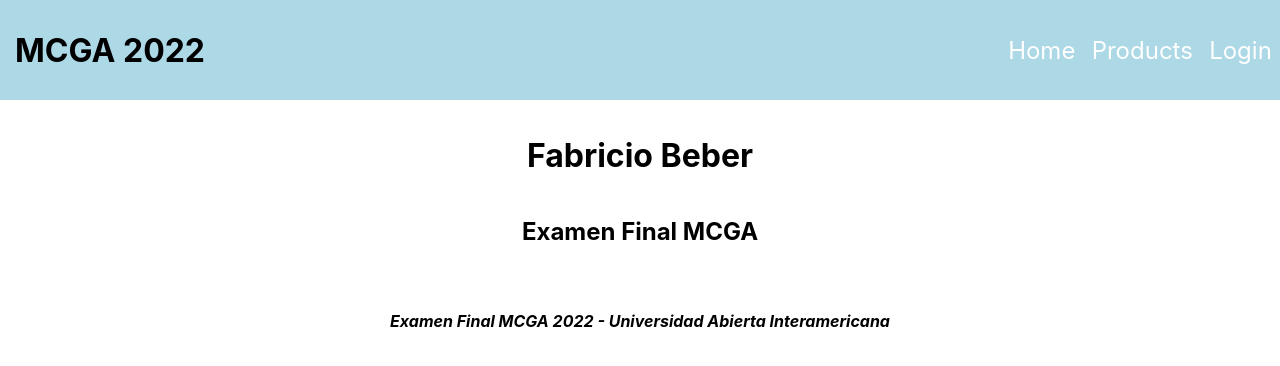
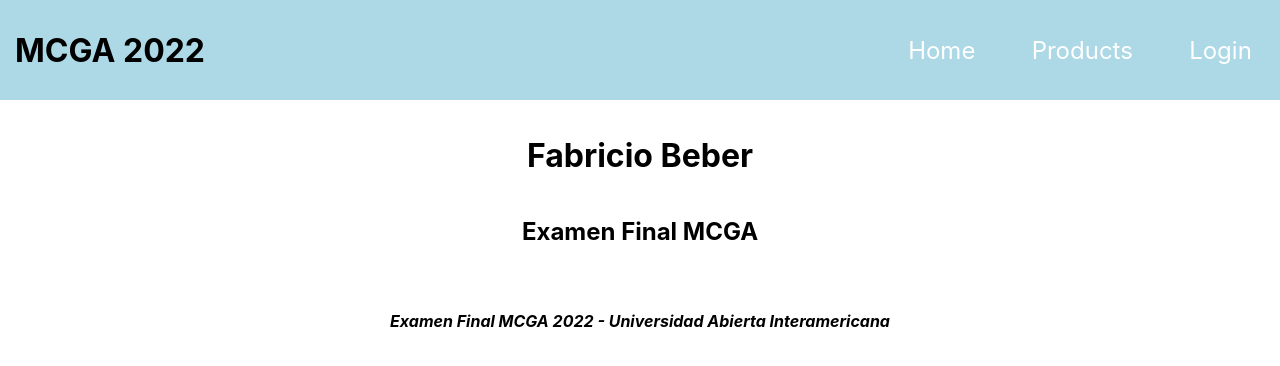
Before and after one commit to beberfabricio/Final-MCGA-frontend, a React (Create React App) app: page /home in a window 1280 px wide. Shown: the top 366 px of the page. Built offline with nearby package versions, Linux system fonts and the light colour scheme.

Commit message:
modificacion de ancho del nav

```diff
--- a/src/components/Layout/layout.module.css
+++ b/src/components/Layout/layout.module.css
@@ -15,7 +15,7 @@
 .header nav {
     display:flex;
     justify-content: space-around;
-    width: 280px;
+    width: 400px;
 }
 
 .header nav a{
```
